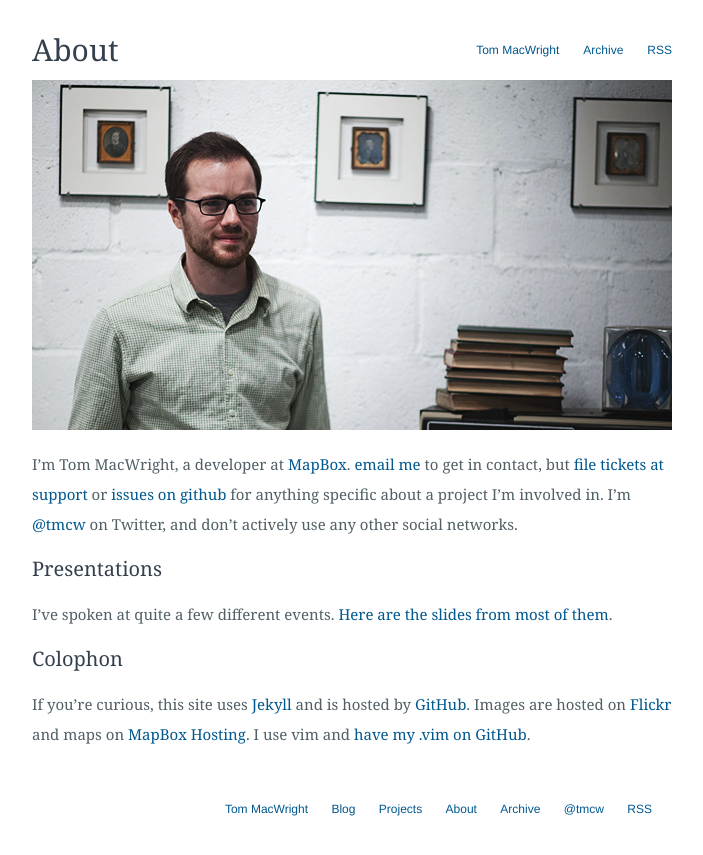
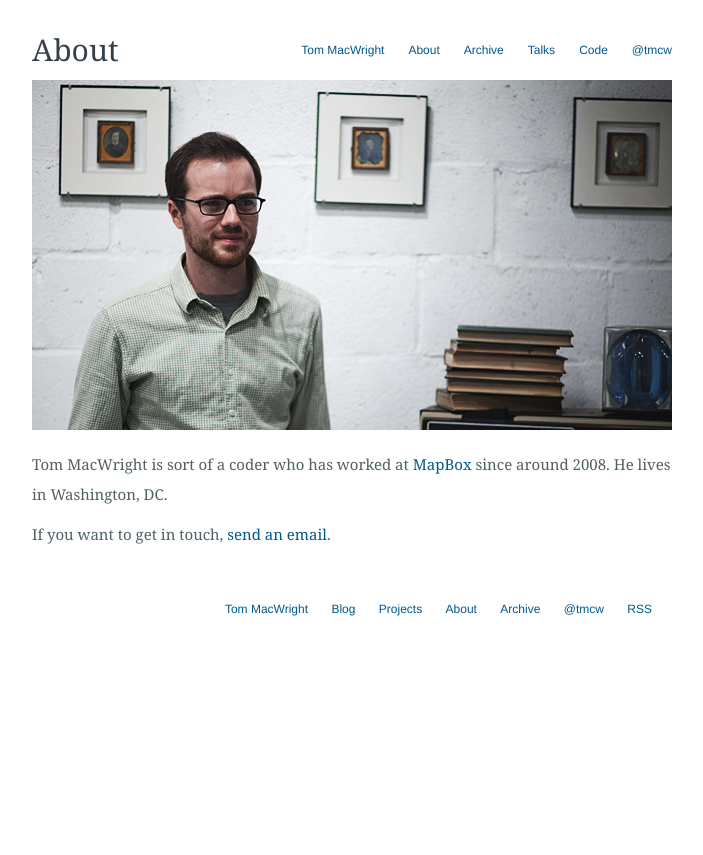
Before and after one commit to konklone/tmcw.github.com, a Jekyll site: the page built from about/index.md, in a window 1280 px wide. Shown: the top 855 px of the page, without its empty margins (288-991 px from the left). Built offline with Jekyll 4.4.1, drawn with Linux system fonts in a browser that asks for light colours; Markdown is read by kramdown in place of the engine named in the settings; comment, search, counter and statistics services are not loaded.

Commit message:
Rework about and main menu

```diff
--- a/_layouts/default.html
+++ b/_layouts/default.html
@@ -20,8 +20,11 @@
     <header>
       <ul class='navigation'>
         <li><a href='/'>Tom MacWright</a></li>
+        <li><a href='/about/'>About</a></li>
         <li><a href='/archive/'>Archive</a></li>
-        <li><a href='/atom.xml'>RSS</a></li>
+        <li><a href='/presentations/'>Talks</a></li>
+        <li><a href='http://github.com/tmcw/'>Code</a></li>
+        <li><a href='http://twitter.com/tmcw/'>@tmcw</a></li>
       </ul>
     </header>
   <div class='wrapper'>
--- a/about/index.md
+++ b/about/index.md
@@ -5,19 +5,7 @@ title: About
 
 <img src="/graphics/about.jpg" />
 
-I'm Tom MacWright, a developer at [MapBox](http://mapbox.com/).
-<a href='mailto:tom@macwright.org'>email me</a>
-to get in contact, but [file tickets at support](http://support.mapbox.com/dashboard)
-or [issues on github](https://github.com/tmcw) for anything specific about a project
-I'm involved in. I'm [@tmcw](http://twitter.com/tmcw) on Twitter,
-and don't actively use any other social networks.
+Tom MacWright is sort of a coder who has worked at [MapBox](http://mapbox.com/) since
+around 2008. He lives in Washington, DC.
 
-## Presentations
-
-I've spoken at quite a few different events. [Here are the slides from most of them](http://macwright.org/presentations/).
-
-## Colophon
-
-If you're curious, this site uses [Jekyll](http://jekyllrb.com) and is hosted by [GitHub](http://github.com).
-Images are hosted on [Flickr](http://flickr.com) and maps on [MapBox Hosting](http://tiles.mapbox.com/).
-I use vim and [have my .vim on GitHub](https://github.com/tmcw/.vim).
+If you want to get in touch, <a href='mailto:tom@macwright.org'>send an email</a>.
```
